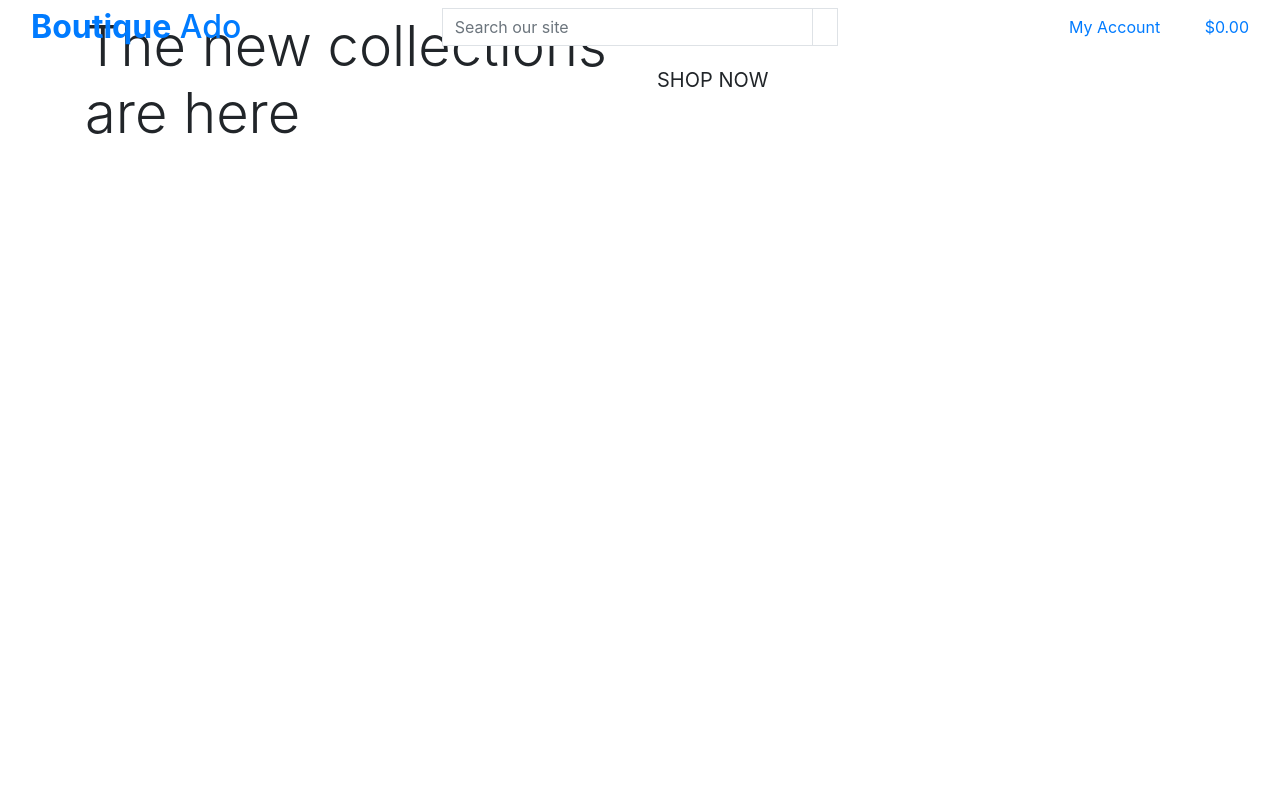
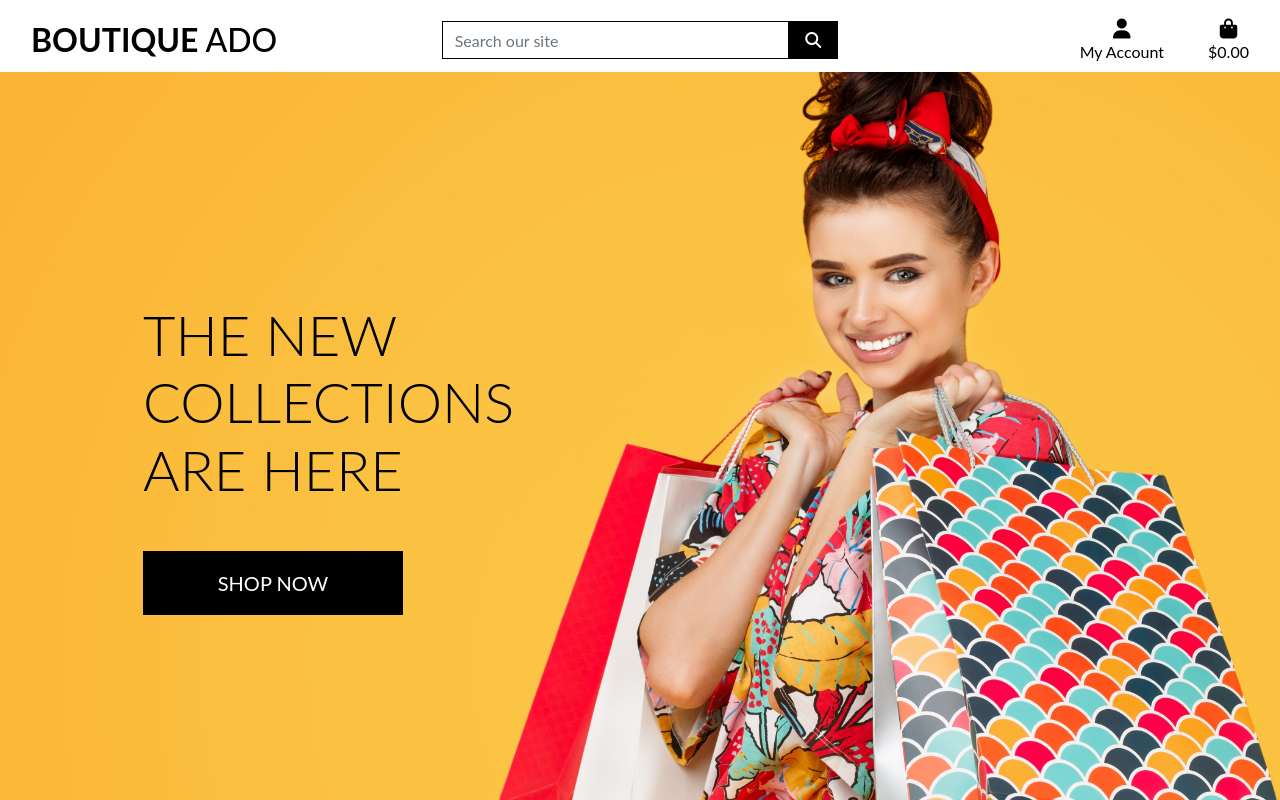
Before and after one commit to jdj0/boutique_ado_v1, a Django app: page / in a window 1280 px wide. Run offline with Django 3.2, Linux system fonts and the light colour scheme; some libraries are stand-ins or nearby versions.

Commit message:
completed homepage header and css

```diff
--- a/boutique_ado/settings.py
+++ b/boutique_ado/settings.py
@@ -148,6 +148,10 @@ USE_TZ = True
 # https://docs.djangoproject.com/en/3.2/howto/static-files/
 
 STATIC_URL = '/static/'
+STATICFILES_DIRS = (os.path.join(BASE_DIR, 'static'),)
+
+MEDIA_URL = '/media/'
+MEDIA_ROOT = os.path.join(BASE_DIR, 'media')
 
 # Default primary key field type
 # https://docs.djangoproject.com/en/3.2/ref/settings/#default-auto-field
--- a/boutique_ado/urls.py
+++ b/boutique_ado/urls.py
@@ -15,9 +15,11 @@ Including another URLconf
 """
 from django.contrib import admin
 from django.urls import path, include
+from django.conf import settings
+from django.conf.urls.static import static
 
 urlpatterns = [
     path('admin/', admin.site.urls),
     path('accounts/', include('allauth.urls')),
     path('', include('home.urls')),
-]
+] + static(settings.MEDIA_URL, document_root=settings.MEDIA_ROOT)
--- a/home/templates/home/index.html
+++ b/home/templates/home/index.html
@@ -15,12 +15,14 @@
     <div class="container h-100">
         <div class="row h-100">
             <div class="col-7 col-md-6 my-auto">
-                <h1 class="display-4 logo-font text-black">The new collections are here</h1>
-            </div>
-            <div class="my-5">
-                <h4>
-                    <a href="" class="shop-now-button btn btn-lg rounded-0 text-uppercase py-3">Shop Now</a>
-                </h4>
+                <h1 class="display-4 logo-font text-black">
+                    The new collections are here
+                </h1>
+                <div class="my-5">
+                    <h4>
+                        <a href="" class="shop-now-button btn btn-lg rounded-0 text-uppercase py-3">Shop Now</a>
+                    </h4>
+                </div>
             </div>
         </div>
     </div>
--- /dev/null
+++ b/static/css/base.css
@@ -0,0 +1,81 @@
+html {
+    height: 100%;
+}
+
+body {
+    background: url('/media/homepage_background_cropped.jpeg') no-repeat center center fixed;
+    background-size: cover;
+    height: calc(100vh - 164px);
+    color: #555;
+    font-family: 'Lato';
+}
+
+/* from Bulma */
+.icon {
+    align-items: center;
+    display: inline-flex;
+    justify-content: center;
+    height: 1.5rem;
+    width: 1.5rem;
+}
+
+.logo-font {
+    text-transform: uppercase;
+}
+
+.main-logo-link {
+    width: fit-content;
+}
+
+.shop-now-button {
+    background: black;
+    color: white;
+    min-width: 260px;
+}
+
+.btn-black {
+    background: black;
+    color: white;
+}
+
+.shop-now-button:hover,
+.shop-now-button:active,
+.shop-now-button:focus,
+.btn-black:hover,
+.btn-black:active,
+.btn-black:focus {
+    background: #222;
+    color: white;
+}
+
+.text-black {
+    color: #000 !important;
+}
+
+.border-black {
+    border: 1px solid black !important;
+}
+
+/* -------------------------------- Media Queries */
+
+/* Slightly larger container on xl screens */
+@media (min-width: 1200px) {
+  .container {
+    max-width: 80%;
+  }
+}
+
+/* fixed top navbar only on medium and up */
+@media (min-width: 992px) {
+    .fixed-top-desktop-only {
+        position: fixed;
+        top: 0;
+        right: 0;
+        left: 0;
+        z-index: 1030;
+    }
+
+    .header-container {
+        padding-top: 164px;
+    }
+}
--- a/templates/base.html
+++ b/templates/base.html
@@ -15,6 +15,10 @@
 
     {% block corecss %}
         <link rel="stylesheet" href="https://cdn.jsdelivr.net/npm/bootstrap@4.4.1/dist/css/bootstrap.min.css" integrity="sha384-Vkoo8x4CGsO3+Hhxv8T/Q5PaXtkKtu6ug5TOeNV6gBiFeWPGFN9MuhOf23Q9Ifjh" crossorigin="anonymous">
+        <link rel="preconnect" href="https://fonts.googleapis.com">
+        <link rel="preconnect" href="https://fonts.gstatic.com" crossorigin>
+        <link href="https://fonts.googleapis.com/css2?family=Sora:wght@100;200;300;400;500&display=swap" rel="stylesheet">
+        <link rel="stylesheet" href="{% static 'css/base.css' %}">
     {% endblock %}
 
     {% block extra_css %}
@@ -24,6 +28,7 @@
         <script src="https://cdn.jsdelivr.net/npm/jquery@3.5.1/dist/jquery.min.js" integrity="sha256-9/aliU8dGd2tb6OSsuzixeV4y/faTqgFtohetphbbj0=" crossorigin="anonymous"></script>
         <script src="https://cdn.jsdelivr.net/npm/popper.js@1.16.0/dist/umd/popper.min.js" integrity="sha384-Q6E9RHvbIyZFJoft+2mJbHaEWldlvI9IOYy5n3zV9zzTtmI3UksdQRVvoxMfooAo" crossorigin="anonymous"></script>
         <script src="https://cdn.jsdelivr.net/npm/bootstrap@4.4.1/dist/js/bootstrap.min.js" integrity="sha384-wfSDF2E50Y2D1uUdj0O3uMBJnjuUD4Ih7YwaYd1iqfktj0Uod8GCExl3Og8ifwB6" crossorigin="anonymous"></script>
+        <script src="https://kit.fontawesome.com/8406af8627.js" crossorigin="anonymous"></script>
     {% endblock %}
 
     {% block extra_js %}
@@ -33,9 +38,9 @@
   </head>
   <body>
     <header class="container-fluid fixed-top">
-            <div class="row">
+        <div id="topnav" class="row bg-white pt-lg-2 d-none d-lg-flex">
             <div class="col-12 col-lg-4 my-auto py-1 py-lg-0 text-center text-lg-left">
-                    <a href="{% url 'home' %" class="nav-link main-logo-link">
+                <a href="{% url 'home' %}" class="nav-link main-logo-link">
                     <h2 class="logo-font text-black my-0"><strong>Boutique</strong> Ado</h2>
                 </a>
             </div>
@@ -93,6 +98,7 @@
             </div>
         </div>
     </header>
+
     {% if messages %}
         <div class="message-container"></div>
     {% endif %}
@@ -106,5 +112,6 @@
     {% block postloadjs %}
     {% endblock %}
 
+
   </body>
 </html>
```
Also changed, not shown: media/homepage_background_cropped.jpeg (added). Lines whose indentation alone changed are shown as unchanged.
